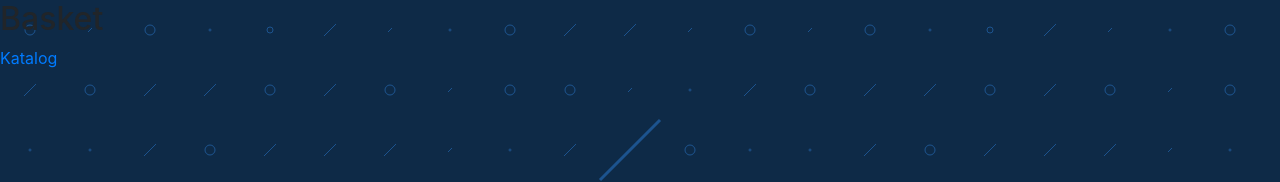
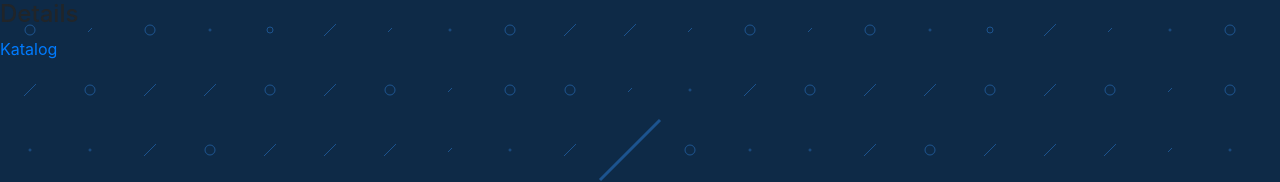
Before and after one commit to mertkaanerdem/e-commerce, a React (Create React App) app: page /basket in a window 1280 px wide. Shown: the top 182 px of the page. Built offline with nearby package versions, Linux system fonts and the light colour scheme.

Commit message:
olduğu kadar olmadığı kader :/

```diff
--- a/src/App.js
+++ b/src/App.js
@@ -2,7 +2,7 @@
 import { Switch, Route } from "react-router-dom";
 
 import Catalog from "./components/Catalog/Catalog";
-import Details from "./components/Details/Details";
+import Detail from "./components/Detail/Detail";
 import Favorites from "./components/Favorites/Favorites";
 import Basket from "./components/Basket/Basket";
 import Error from "./components/Error/Error";
@@ -12,7 +12,7 @@
     <div className="App">
       <Switch>
         <Route exact path="/" component={Catalog} />
-        <Route path="/details" component={Details} />
+        <Route path="/:id" component={Detail} />
         <Route path="/favorites" component={Favorites} />
         <Route path="/basket" component={Basket} />
         <Route component={Error} />
--- a/src/components/Catalog/CatalogCard/CatalogCard.jsx
+++ b/src/components/Catalog/CatalogCard/CatalogCard.jsx
@@ -2,6 +2,7 @@
 import { Title, Paragraph } from "./cardstyled";
 import { Button, Image } from "react-bootstrap";
 import { Grid } from "@material-ui/core";
+import { NavLink } from "react-router-dom";
 
 function CatalogCard(props) {
   // title, price, image, description, category
@@ -12,8 +13,10 @@
       <Paragraph weight={"bold"}>{props.price}. $</Paragraph>
       <Paragraph color={"gray"}>{props.category}</Paragraph>
       <Paragraph>{props.description}</Paragraph>
-      <Button className="btn-primary">Add to Basket</Button>
-      <Button className="btn-warning">Add to Favorites</Button>
+      {/* <Button className="btn-primary">Details</Button> */}
+      <NavLink to="/:id">
+        <Button className="btn-warning">Details</Button>
+      </NavLink>
     </Grid>
   );
 }
--- /dev/null
+++ b/src/components/Detail/Detail.jsx
@@ -0,0 +1,49 @@
+import React, { useState, useLocation, useEffect } from "react";
+import { Link } from "react-router-dom";
+import axios from "axios";
+
+function Detail(props) {
+  //const location = useLocation();
+  // const history = useHistory();
+  const [products, setProducts] = useState([]);
+  // const cartCtx = useContext(CartContext);
+
+  // const backToHomeHandler = () => {
+
+  //   history.push("/");
+  // };
+
+  // const addItemToCartHandler = (item) => {
+  //   cartCtx.addItem(item);
+  // };
+
+  // useEffect(() => {
+  //   const fetchItem = async () => {
+  //     const response = await fetch(
+  //       `https://fakestoreapi.com/products${location.pathname}`
+  //     );
+  //     const data = await response.json();
+  //     const modifiedItem = { ...data, amount: 1 };
+  //     setProducts(modifiedItem);
+  //   };
+  //   fetchItem();
+  // }, [location]);
+
+  // useEffect(() => {
+  //   axios
+  //     .get(`https://fakestoreapi.com/products${location.pathname}`)
+  //     .then((response) => setProducts(response.data))
+  //     .catch((error) => console.log(error.message));
+  // }, []);
+
+  return (
+    <div>
+      <h4>Details</h4>
+      <Link to="/">Katalog</Link>
+
+      <p>{products.title}</p>
+    </div>
+  );
+}
+
+export default Detail;
--- a/src/components/Details/Details.jsx
+++ /dev/null
@@ -1,15 +0,0 @@
-import React from 'react'
-import { Link } from "react-router-dom";
-
-function Details() {
-    return (
-        <div>
-            <h4>Details</h4>
-            <Link to="/">
-        Katalog
-      </Link>
-        </div>
-    )
-}
-
-export default Details
```
